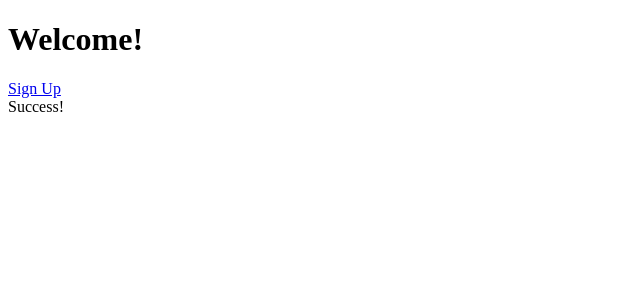
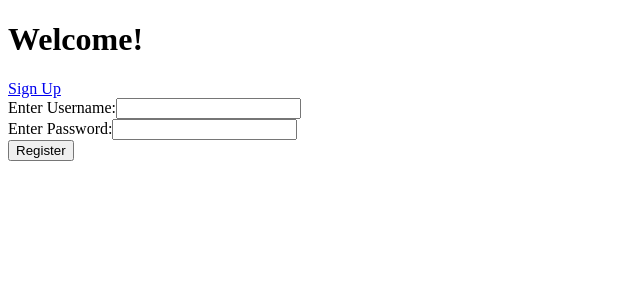
Before and after one commit to cookcb/node-authentication, a React app: page /register in a window 1280 px wide. Shown: the top 300 px of the page, without its empty margins (0-640 px from the left). Built offline with nearby package versions, Linux system fonts and the light colour scheme.

Commit message:
Added form and on change handler to register.js

```diff
--- a/src/components/Register.js
+++ b/src/components/Register.js
@@ -3,13 +3,42 @@ import React, {Component} from 'react';
 class Register extends Component{
     constructor(props){
         super(props);
+        this.state = {
+            username: "",
+            password: ""
+        }
+
+        this.handleSubmit = this.handleSubmit.bind(this);
+        this.handleChange = this.handleChange.bind(this);
+    }
+
+    handleChange(event){
+        let name = event.target.name;
+        let value = event.target.value;
+        this.setState({
+            [name]: value
+        });
+    }
+
+    handleSubmit(event){
+
     }
 
     render() {
         return (
-            <div>
-                Success!
-            </div>
+            <form onSubmit={this.handleSubmit}>
+                <div>
+                    <label for="username">Enter Username:</label>
+                    <input name="username" type="text" onChange={this.handleChange}/>
+                </div>
+                <div>
+                    <label for="password">Enter Password:</label>
+                    <input name="password" type="text" onChange={this.handleChange}/>
+                </div>
+                <div>
+                    <input type="submit" value="Register" />
+                </div>
+            </form>
         )
     }
 }
```
Also changed, not shown: 1 other file (tests, documents, lock files or other folders).
